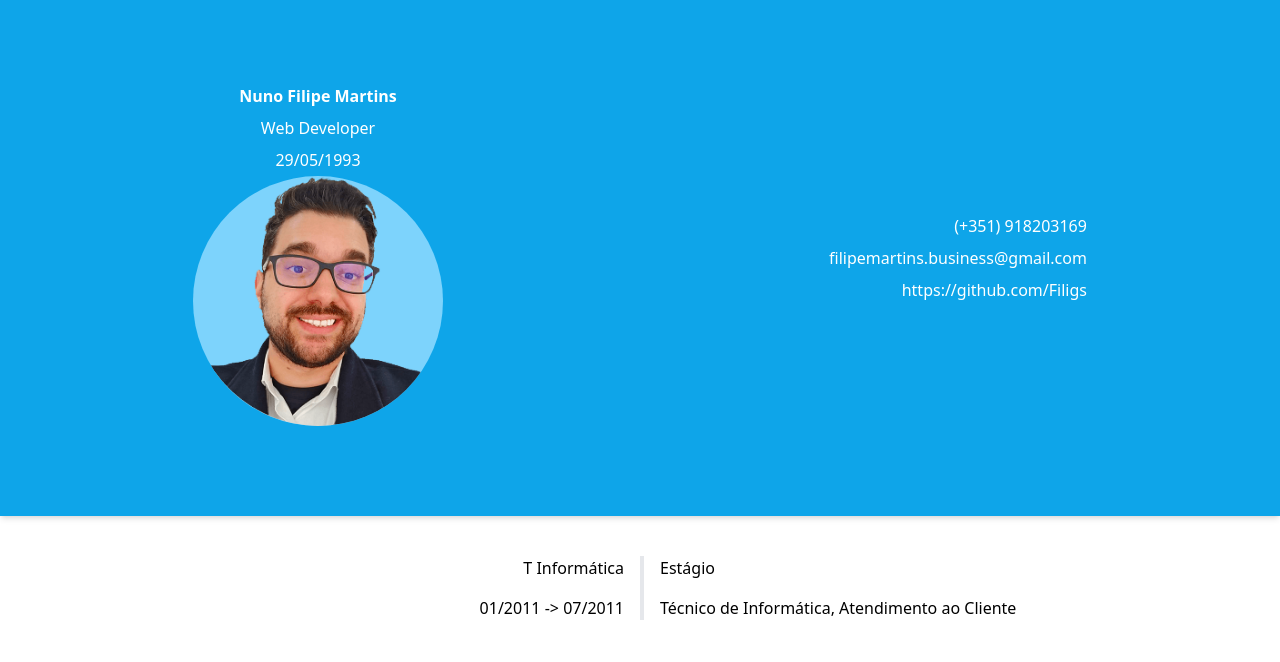
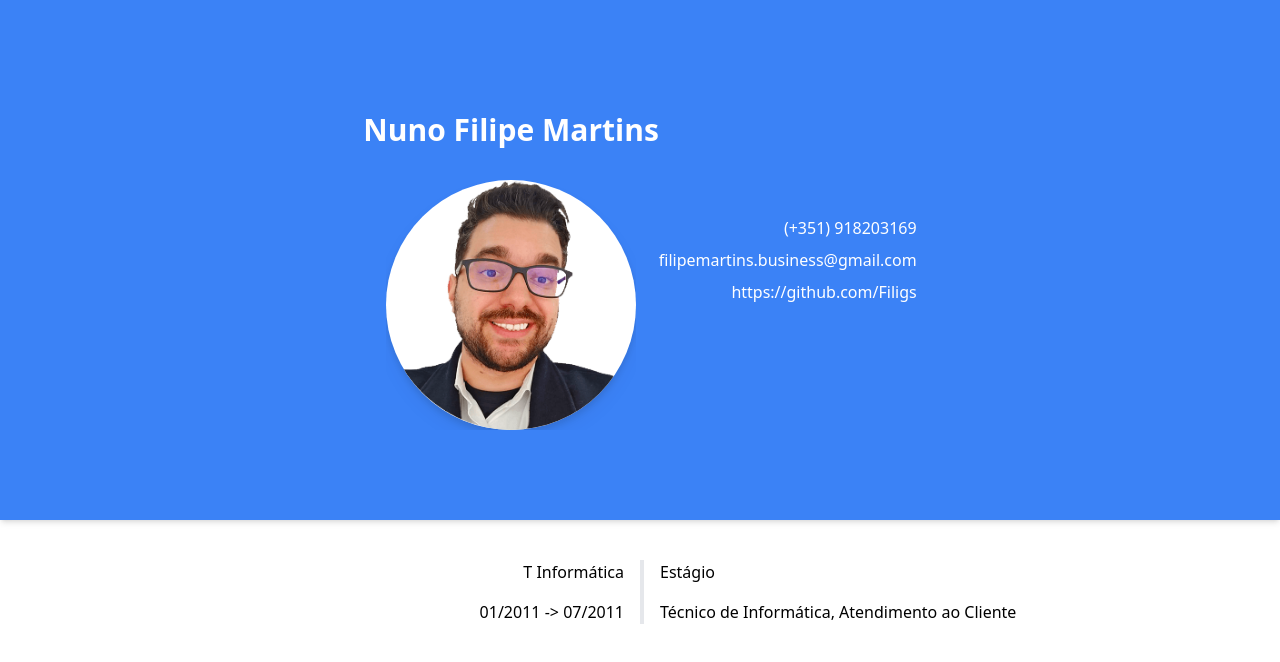
Before and after one commit to Filigs/next-portfolio, a Next.js app: page / in a window 1280 px wide. Shown: the top 662 px of the page. Built offline with nearby package versions, Linux system fonts and the light colour scheme.

Commit message:
hero banner updated
valores não sao definitivos, só placeholders, vão ser usados icones para output esses valores

```diff
--- a/components/about.js
+++ b/components/about.js
@@ -27,12 +27,13 @@ const skills = [
 
 export default function About() {
   return (
-    <div className="flex flex-col lg:flex-row lg:justify-around items-center justify-center bg-sky-500 py-20 shadow-md text-white leading-loose">
+    <div className="flex flex-col lg:flex-row lg:justify-center items-center justify-center bg-blue-500 py-20 shadow-md text-white leading-loose">
       <div id={"portrait"} className="rounded text-center justify-center">
-        <section>
-          <strong className="">{name}</strong>
-          <p>{role}</p>
-          <p>{dob}</p>
+        <section className="py-8">
+          {/* title */}
+          <p className="text-3xl font-bold">{name}</p>
+          {/* <p className="text-lg font-light">{role}</p> */}
+          {/* <p className="text-lg font-light">{dob}</p> */}
         </section>
         {/* imagem */}
         <section>
@@ -42,7 +43,7 @@ export default function About() {
             width={250}
             height={250}
             // layout={"responsive"}
-            className="bg-sky-300 rounded-full"
+            className="bg-white rounded-full drop-shadow-lg "
           />
           {/* <icon>
           <h1>
@@ -52,9 +53,9 @@ export default function About() {
 
       <div className="items-center rounded text-justify lg:text-end">
         <div id={"contacts"} className="grid grid-flow-row">
-          <a>{phone}</a>
-          <a>{email}</a>
-          <a>{github}</a>
+          <a className="">{phone}</a>
+          <a className="">{email}</a>
+          <a className="">{github}</a>
 
           {/* <icon>
           <h1>
--- a/tailwind.config.js
+++ b/tailwind.config.js
@@ -2,11 +2,7 @@ import("tailwindcss").Config;
 module.exports = {
   content: ["./pages/**.js", "./components/**.js"],
   theme: {
-    extend: {
-      spacing: {
-        "50p": "50%",
-      },
-    },
+    extend: {},
   },
   plugins: [],
 };
```
